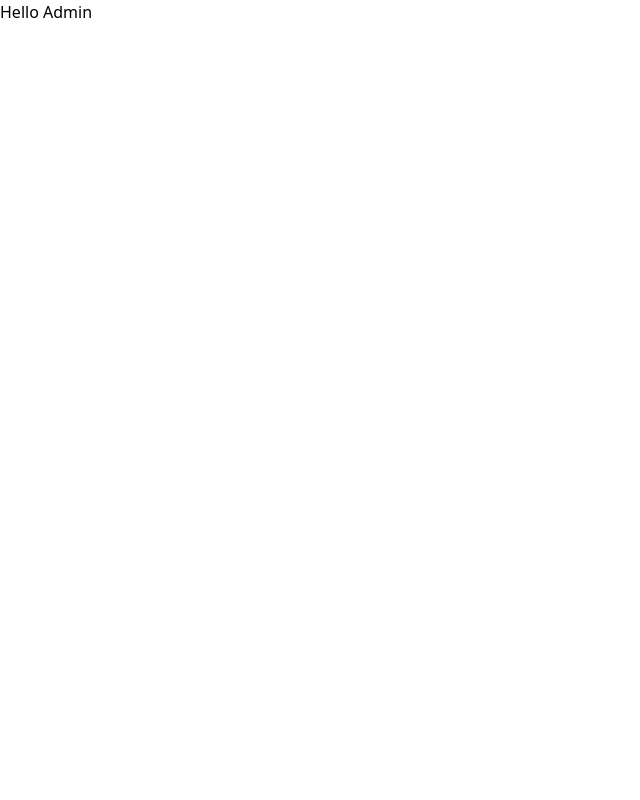
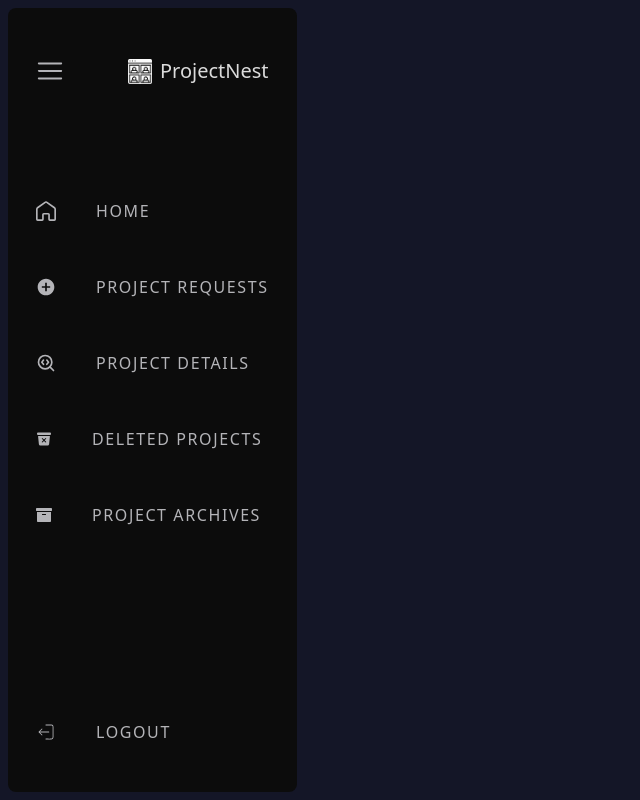
Before and after one commit to sushankhya-cpgn/ProjectNest2.0, a React (Vite) app in the folder Client_ProjectNest/: page /app/admin in a window 1280 px wide. Shown: the whole page, without its empty margins (0-640 px from the left). Built offline with nearby package versions, Linux system fonts and the light colour scheme.

Commit message:
Admin page work ongoing

```diff
--- a/Client_ProjectNest/src/App.jsx
+++ b/Client_ProjectNest/src/App.jsx
@@ -20,7 +20,12 @@ function App() {
               <Route index element={<Navigate to="student" replace />} />
               <Route path="student" element={<StudentDashboard />} />
               <Route path="supervisor" element={<SupervisorDashboard />} />
-              <Route path="admin" element={<AdminPage />} />
+              <Route path="admin" element={<AdminPage />}>
+                <Route
+                  path="projectrequests"
+                  element={<p>Project requests</p>}
+                />
+              </Route>
             </Route>
           </Routes>
         </BrowserRouter>
--- a/Client_ProjectNest/src/components/Login/Button.jsx
+++ b/Client_ProjectNest/src/components/Login/Button.jsx
@@ -1,12 +1,9 @@
 import React from "react";
-import { Link } from "react-router-dom";
 
 export function Button() {
   return (
-    <Link to="/app/admin">
-      <button className=" bg-blue-500 h-10 w-11/12 text-white rounded-lg border-none hover:bg-blue-600 ">
-        Sign In
-      </button>
-    </Link>
+    <button className=" bg-blue-500 h-10 w-11/12 text-white rounded-lg border-none hover:bg-blue-600 ">
+      Sign In
+    </button>
   );
 }
--- a/Client_ProjectNest/src/components/NavBar.jsx
+++ b/Client_ProjectNest/src/components/NavBar.jsx
@@ -2,6 +2,9 @@ import { RxHamburgerMenu } from "react-icons/rx";
 import { GrHomeRounded } from "react-icons/gr";
 import { LuSearchCode } from "react-icons/lu";
 import { CiLogout } from "react-icons/ci";
+import { MdAddCircle } from "react-icons/md";
+import { IoTrashBin } from "react-icons/io5";
+import { FaArchive } from "react-icons/fa";
 import { FiSettings } from "react-icons/fi";
 import Logo from "./Logo";
 import { useState } from "react";
@@ -34,9 +37,28 @@ export default function NavBar() {
             <NavBarItem isFullMenue={isFullMenue} name="find project">
               <LuSearchCode color={iconColor} size={20} />
             </NavBarItem>
-
             <NavBarItem isFullMenue={isFullMenue} name="settings">
               <FiSettings color={iconColor} size={20} />
+            </NavBarItem>
+          </>
+        )}
+        {user.role === "admin" && (
+          <>
+            <NavBarItem isFullMenue={isFullMenue} name="home">
+              <GrHomeRounded color={iconColor} size={20} />
+            </NavBarItem>
+            <NavBarItem isFullMenue={isFullMenue} name="project requests">
+              <MdAddCircle color={iconColor} size={20} />
+            </NavBarItem>
+            <NavBarItem isFullMenue={isFullMenue} name="project details">
+              <LuSearchCode color={iconColor} size={20} />
+            </NavBarItem>
+
+            <NavBarItem isFullMenue={isFullMenue} name="deleted projects">
+              <IoTrashBin color={iconColor} />
+            </NavBarItem>
+            <NavBarItem isFullMenue={isFullMenue} name="project archives">
+              <FaArchive color={iconColor} />
             </NavBarItem>
           </>
         )}
--- a/Client_ProjectNest/src/data/users.json
+++ b/Client_ProjectNest/src/data/users.json
@@ -20,8 +20,8 @@
     },
     {
       "id": "1234567",
-      "firstName": "Admin",
-      "lastName": "User",
+      "firstName": "Sushankhya",
+      "lastName": "Chapagain",
       "role": "admin",
       "email": "admin@example.com",
       "projects": [],
--- a/Client_ProjectNest/src/pages/AdminPage.jsx
+++ b/Client_ProjectNest/src/pages/AdminPage.jsx
@@ -1,7 +1,21 @@
-import React from "react";
+import React, { useEffect } from "react";
+import { useUser } from "../contexts/userContext";
+import NavBar from "../components/NavBar";
+import { Outlet } from "react-router-dom";
 
 function AdminPage() {
-  return <div className="text-black">Hello Admin</div>;
+  const { user, getUser } = useUser();
+  useEffect(() => {
+    getUser("admin");
+  }, [getUser]);
+  if (!user) return <h1>Loading...</h1>;
+  console.log(user);
+  return (
+    <div className="bg-backgroundlight h-screen p-2">
+      <NavBar />
+      <Outlet />
+    </div>
+  );
 }
 
 export default AdminPage;
```
